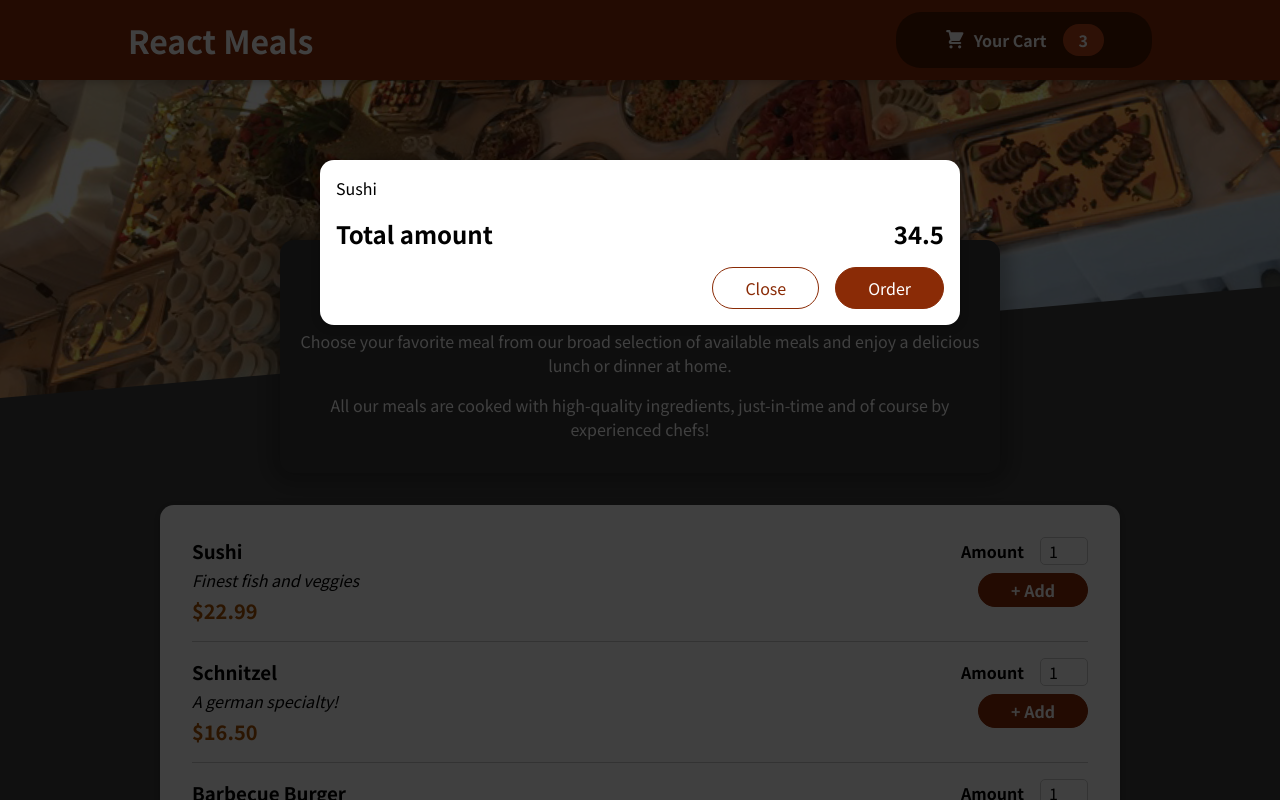
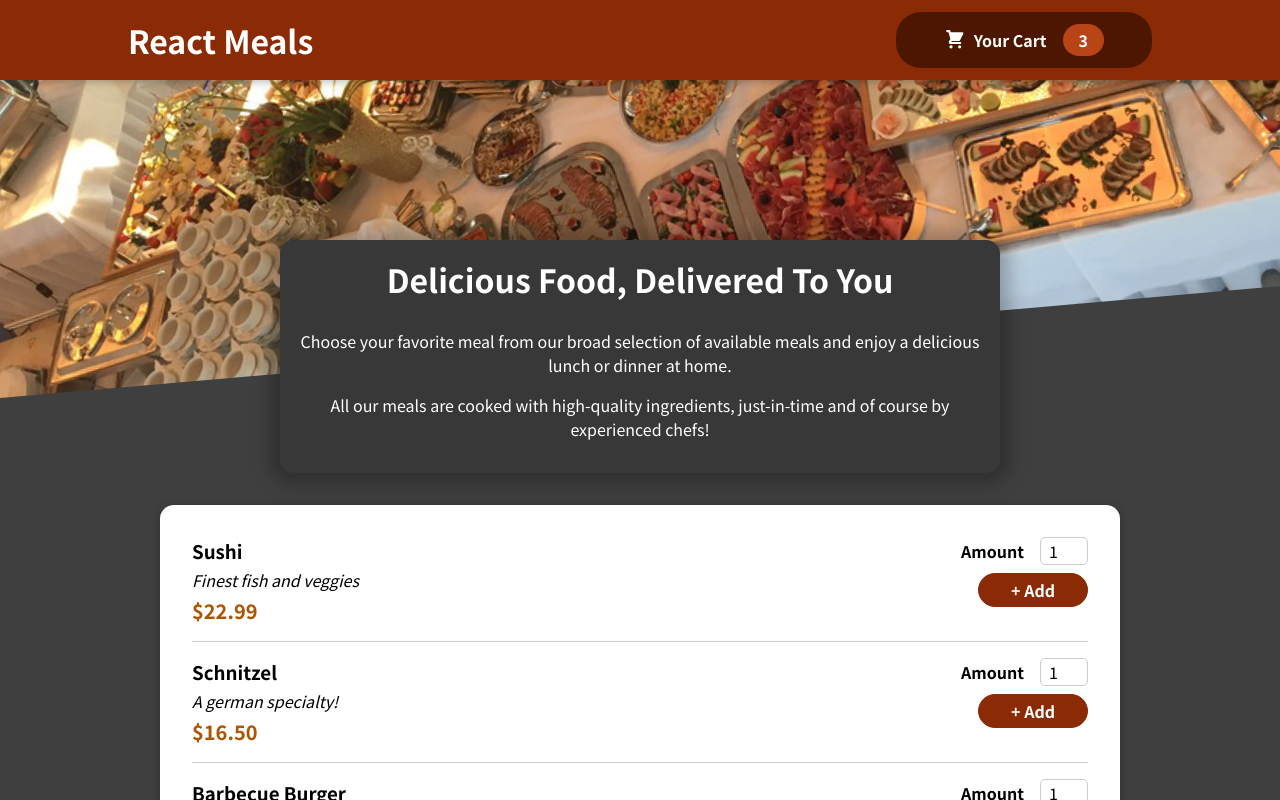
Before and after one commit to Mezin24/react_food-repeat, a React (Create React App) app: page / in a window 1280 px wide. Shown: the top 800 px of the page. Built offline with nearby package versions, Linux system fonts and the light colour scheme.

Commit message:
add Cart show state

```diff
--- a/src/App.js
+++ b/src/App.js
@@ -1,13 +1,27 @@
+import { useState } from 'react';
+
 import Header from './components/Layout/Header';
 import Meals from './components/Meals/Meals';
 import Cart from './components/Cart/Cart';
 
 function App() {
+  const [cartIsShown, setCartIsShown] = useState(false);
+
+  const showCartHandler = () => {
+    setCartIsShown(true);
+  };
+
+  const hideCartHandler = () => {
+    setCartIsShown(false);
+  };
+
   return (
     <>
-      <Cart />
-      <Header />
-      <Meals />
+      {cartIsShown && <Cart onClose={hideCartHandler} />}
+      <Header onShowCart={showCartHandler} />
+      <main>
+        <Meals />
+      </main>
     </>
   );
 }
--- a/src/components/Cart/Cart.js
+++ b/src/components/Cart/Cart.js
@@ -19,14 +19,16 @@
   );
 
   return (
-    <Modal>
+    <Modal onClose={props.onClose}>
       {cartItems}
       <div className={classes.total}>
         <span>Total amount</span>
         <span>34.5</span>
       </div>
       <div className={classes.actions}>
-        <button className={classes['button--alt']}>Close</button>
+        <button onClick={props.onClose} className={classes['button--alt']}>
+          Close
+        </button>
         <button className={classes['button']}>Order</button>
       </div>
     </Modal>
--- a/src/components/Layout/Header.js
+++ b/src/components/Layout/Header.js
@@ -9,7 +9,7 @@
     <>
       <header className={classes.header}>
         <h1>React Meals</h1>
-        <HeaderButton />
+        <HeaderButton onClick={props.onShowCart} />
       </header>
       <div className={classes['main-image']}>
         <img src={mainImg} alt='A table fool of tasty food' />
--- a/src/components/Layout/HeaderButton.js
+++ b/src/components/Layout/HeaderButton.js
@@ -4,7 +4,7 @@
 
 const HeaderButton = (props) => {
   return (
-    <button className={classes.button}>
+    <button onClick={props.onClick} className={classes.button}>
       <span className={classes.icon}>
         <CartIcon />
       </span>
--- a/src/components/UI/Modal/Modal.js
+++ b/src/components/UI/Modal/Modal.js
@@ -2,7 +2,9 @@
 
 import classes from './Modal.module.css';
 
-const Backdrop = () => <div className={classes.backdrop}></div>;
+const Backdrop = (props) => (
+  <div onClick={props.onClose} className={classes.backdrop}></div>
+);
 
 const Overlay = (props) => {
   return <div className={classes.modal}>{props.children}</div>;
@@ -13,7 +15,7 @@
 const Modal = (props) => {
   return (
     <>
-      {ReactDOM.createPortal(<Backdrop />, portalEl)}
+      {ReactDOM.createPortal(<Backdrop onClose={props.onClose} />, portalEl)}
       {ReactDOM.createPortal(<Overlay>{props.children}</Overlay>, portalEl)}
     </>
   );
```
